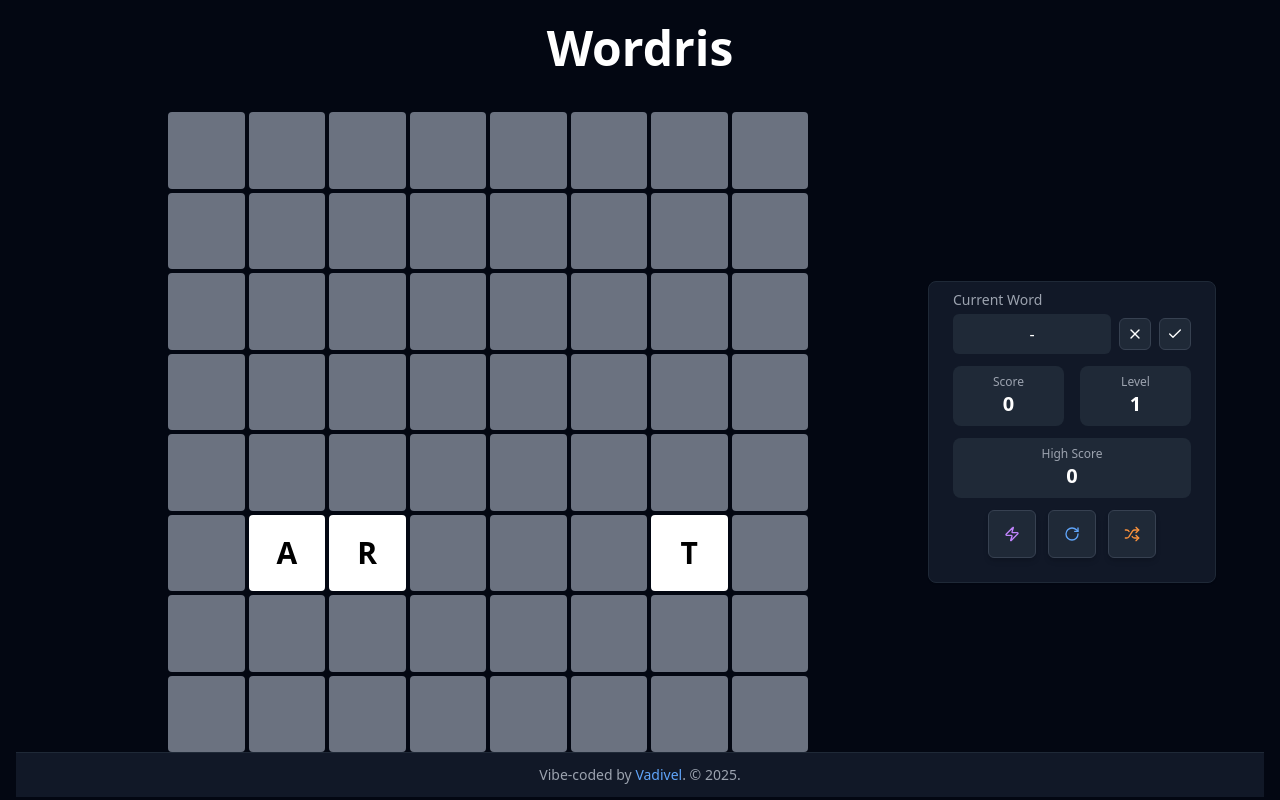
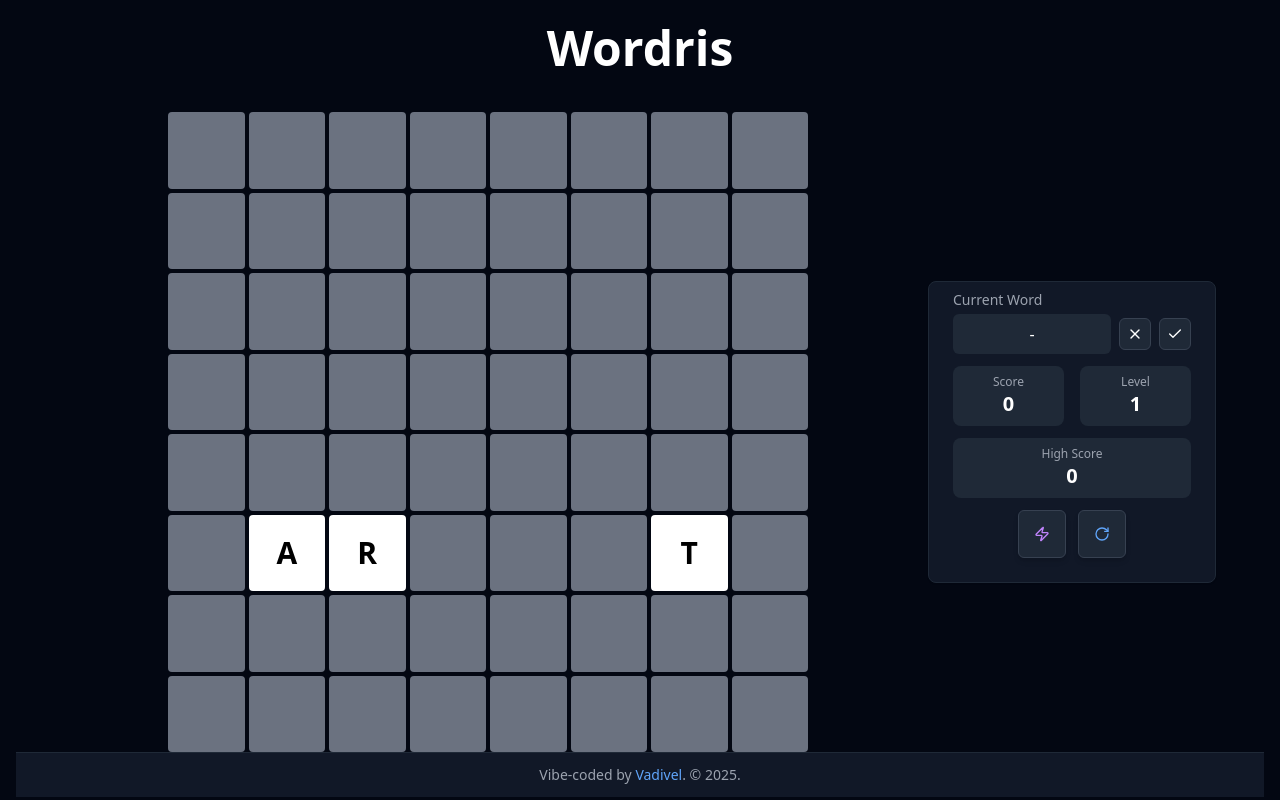
Before and after one commit to vmvadivel/wordris-falling-challenge, a React (Vite) app: page / in a window 1280 px wide. Built offline with nearby package versions, Linux system fonts and the light colour scheme.

Commit message:
Code edited in Lovable Code Editor
Edited UI in Lovable

```diff
--- a/src/pages/Index.tsx
+++ b/src/pages/Index.tsx
@@ -813,14 +813,7 @@ if (landedLetters.length > 0) {
               >
                 <RotateCw className="h-5 w-5 md:h-6 md:w-6 text-blue-400" />
               </Button>
-              <Button
-                variant="outline"
-                size="icon"
-                className="h-10 w-10 md:h-12 md:w-12 bg-gray-800 hover:bg-orange-900 border-gray-700 shadow-md"
-                onClick={() => setGameActive(!gameActive)}
-              >
-                <Shuffle className="h-5 w-5 md:h-6 md:w-6 text-orange-400" />
-              </Button>
+
             </div>
           </CardContent>
         </Card>
```
